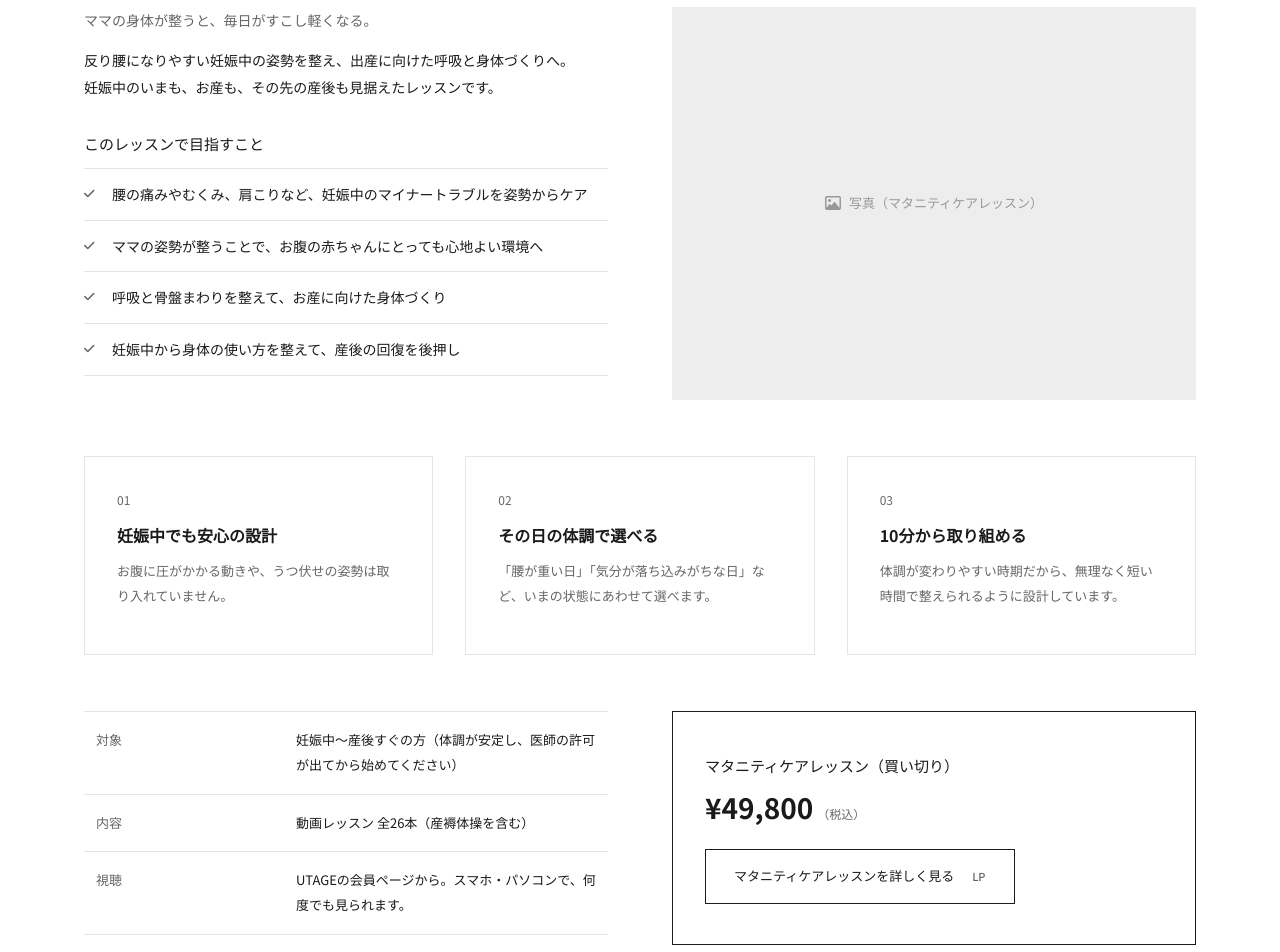
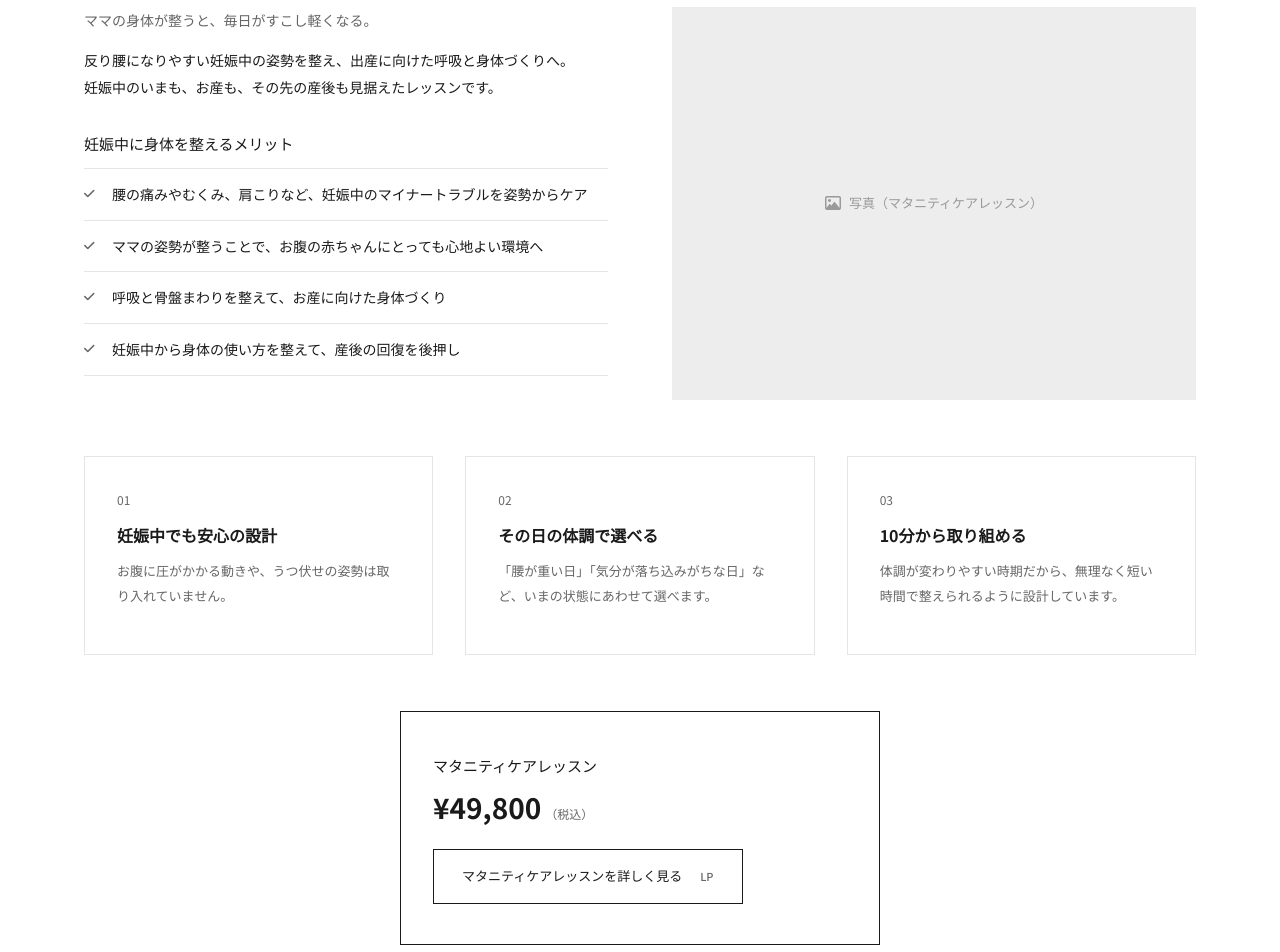
Before and after one commit to geet-inc/ikum-wireframe, a plain HTML site: page rebone/maternity/index.html in a window 1280 px wide. Shown: the part 1400-2352 px from the top of the page. Drawn offline with Linux system fonts and the light colour scheme.

Commit message:
Rebone Maternity Care: メリットの見出しと料金まわりを最新の原稿に合わせる
Co-Authored-By: Claude Opus 5.5 <noreply@anthropic.com>

```diff
--- a/rebone/maternity/index.html
+++ b/rebone/maternity/index.html
@@ -79,7 +79,7 @@
       <div>
         <p class="lead">ママの身体が整うと、毎日がすこし軽くなる。</p>
         <p>反り腰になりやすい妊娠中の姿勢を整え、出産に向けた呼吸と身体づくりへ。<br>妊娠中のいまも、お産も、その先の産後も見据えたレッスンです。</p>
-        <h3 style="font-size:15px; margin:32px 0 12px;">このレッスンで目指すこと</h3>
+        <h3 style="font-size:15px; margin:32px 0 12px;">妊娠中に身体を整えるメリット</h3>
         <ul class="check-list">
           <li>腰の痛みやむくみ、肩こりなど、妊娠中のマイナートラブルを姿勢からケア</li>
           <li>ママの姿勢が整うことで、お腹の赤ちゃんにとっても心地よい環境へ</li>
@@ -108,17 +108,10 @@
       </div>
     </div>
 
-    <div class="two two-start" style="margin-top:56px;">
-      <table class="tbl">
-        <tr><th>対象</th><td>妊娠中〜産後すぐの方（体調が安定し、医師の許可が出てから始めてください）</td></tr>
-        <tr><th>内容</th><td>動画レッスン 全26本（産褥体操を含む）</td></tr>
-        <tr><th>視聴</th><td>UTAGEの会員ページから。スマホ・パソコンで、何度でも見られます。</td></tr>
-      </table>
-      <div class="price-box featured">
-        <div class="name">マタニティケアレッスン（買い切り）</div>
-        <div class="amount">¥49,800<small>（税込）</small></div>
-        <a href="#" class="btn" style="margin-top:24px;">マタニティケアレッスンを詳しく見る<span class="ext">LP</span></a>
-      </div>
+    <div class="price-box featured" style="margin:56px auto 0; max-width:480px;">
+      <div class="name">マタニティケアレッスン</div>
+      <div class="amount">¥49,800<small>（税込）</small></div>
+      <a href="#" class="btn" style="margin-top:24px;">マタニティケアレッスンを詳しく見る<span class="ext">LP</span></a>
     </div>
     <p class="wf-memo"><i class="fa-regular fa-note-sticky"></i>制作メモ：ボタンの行き先は LP（ikum.jp/lp-maternity/）です。</p>
   </div>
```
